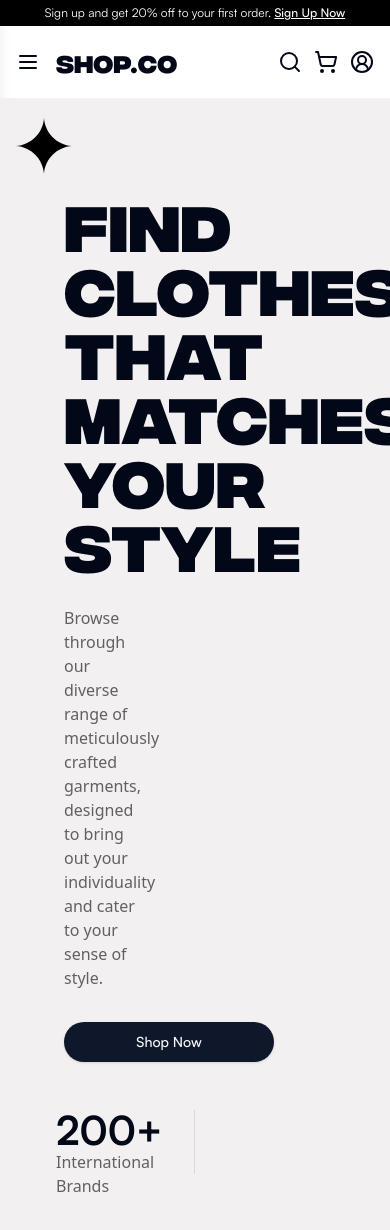
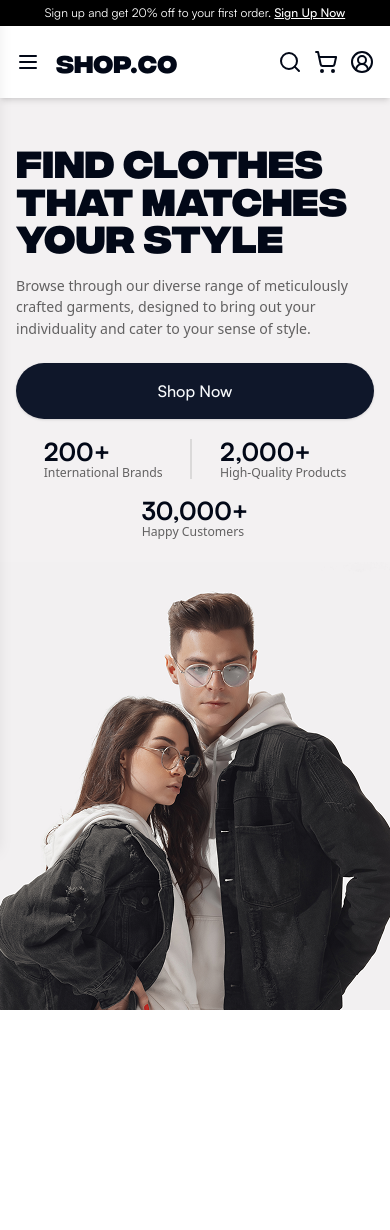
Before and after one commit to GopiSVDev/shop.co, a Next.js app: page / in a window 390 px wide. Shown: the top 1230 px of the page. After the commit the page ends 1010 px from the top, so only its background shows below. Built offline with nearby package versions, Linux system fonts and the light colour scheme.

Commit message:
feat: Complete responsive home page with refactored components

```diff
--- a/app/globals.css
+++ b/app/globals.css
@@ -8,11 +8,11 @@ body {
 }
 
 .container {
-  @apply w-full max-w-[1440px] mx-auto px-4;
+  @apply w-full max-w-[1440px] mx-auto;
 }
 
 .divider {
-  @apply h-[64px] border border-[hsla(0,0%,0%,0.1)];
+  @apply h-fit w-[1px] border border-[hsla(0,0%,0%,0.1)];
 }
 
 @layer base {
--- a/app/layout.tsx
+++ b/app/layout.tsx
@@ -1,7 +1,7 @@
 import type { Metadata } from "next";
 import "./globals.css";
 import localFont from "next/font/local";
-import NotificationBar from "@/components/NotificationBar";
+import NotificationBar from "@/components/layout/NotificationBar/NotificationBar";
 import Navbar from "@/components/layout/Navbar/Navbar";
 
 const satoshi = localFont({
@@ -26,7 +26,9 @@ export default function RootLayout({
 }>) {
   return (
     <html lang="en">
-      <body className={`${satoshi.variable} ${integralCf.variable}`}>
+      <body
+        className={`${satoshi.variable} ${integralCf.variable} min-h-screen overflow-x-hidden`}
+      >
         <NotificationBar />
         <Navbar />
 
--- a/app/page.tsx
+++ b/app/page.tsx
@@ -1,49 +1,9 @@
-import { Button } from "@/components/ui/button";
-import Stats from "@/components/Stats";
+import HomePage from "@/components/layout/Home/HomePage";
 
 export default function Home() {
   return (
-    <div className="w-full bg-offWhite">
-      <section className="container bg-hero relative">
-        <div className="w-1/2 py-11">
-          <div className="flex flex-col gap-8 m-12">
-            <h1 className="text-[64px] font-bold font-integralCf leading-none">
-              FIND CLOTHES THAT MATCHES YOUR STYLE
-            </h1>
-            <p className="text-[hsla(0,0%,0%,0.6)]">
-              Browse through our diverse range of meticulously crafted garments,
-              designed to bring out your individuality and cater to your sense
-              of style.
-            </p>
-            <Button
-              size="lg"
-              className="py-4 px-14 rounded-[62px] font-satoshi font-medium w-[210px]"
-            >
-              Shop Now
-            </Button>
-          </div>
-          <div className="flex gap-8 px-10 mb-14 overflow-hidden">
-            <Stats count="200" caption="International Brands" />
-            <div className="divider"></div>
-            <Stats count="2,000" caption="High-Quality Products" />
-            <div className="divider"></div>
-            <Stats count="30,000" caption="Happy Customers" />
-          </div>
-        </div>
-        <svg
-          className="absolute top-5"
-          width="56"
-          height="56"
-          viewBox="0 0 56 56"
-          fill="none"
-          xmlns="http://www.w3.org/2000/svg"
-        >
-          <path
-            d="M28 0C28.9506 15.0527 40.9472 27.0495 56 28C40.9472 28.9506 28.9506 40.9472 28 56C27.0495 40.9472 15.0527 28.9506 0 28C15.0527 27.0495 27.0495 15.0527 28 0Z"
-            fill="black"
-          />
-        </svg>
-      </section>
-    </div>
+    <>
+      <HomePage />
+    </>
   );
 }
--- a/components/Stats.tsx
+++ /dev/null
@@ -1,14 +0,0 @@
-import React from "react";
-
-const Stats = ({ count, caption }: { count: string; caption: string }) => {
-  return (
-    <div className="flex flex-col">
-      <p className="text-[40px] font-satoshi font-bold leading-none">
-        {count}+
-      </p>
-      <p className="font-normal text-[hsla(0,0%,0%,0.6)]">{caption}</p>
-    </div>
-  );
-};
-
-export default Stats;
--- /dev/null
+++ b/components/layout/Home/DesktopStats.tsx
@@ -0,0 +1,17 @@
+import Stats from "@/components/layout/Home/Stats";
+
+const DesktopStats = () => {
+  return (
+    <div className="hidden md:flex md:flex-row md:justify-between px-14 md:px-0 mt-[clamp(1.25rem,0.75rem+2.5vw,2rem)] w-[550px]">
+      <Stats count="200" caption="International Brands" />
+      <div className="w-[2px] h-16 bg-[hsla(0,0%,0%,0.1)]"></div>{" "}
+      {/* First Divider */}
+      <Stats count="2,000" caption="High-Quality Products" />
+      <div className="w-[2px] h-16 bg-[hsla(0,0%,0%,0.1)]"></div>
+      {/* Second Divider */}
+      <Stats count="30,000" caption="Happy Customers" />
+    </div>
+  );
+};
+
+export default DesktopStats;
--- /dev/null
+++ b/components/layout/Home/HomePage.tsx
@@ -0,0 +1,28 @@
+import Image from "next/image";
+import DesktopStats from "@/components/layout/Home/DesktopStats";
+import MobileStats from "@/components/layout/Home/MobileStats";
+import PrimaryInfo from "@/components/layout/Home/PrimaryInfo";
+
+const HomePage = () => {
+  return (
+    <section className="w-full bg-offWhite">
+      <div className="container lg:bg-hero lg:bg-cover lg:bg-no-repeat lg:bg-right lg:h-[663px]">
+        <div className="px-4 md:px-10 lg:px-16 flex flex-col justify-center lg:items-start md:items-center">
+          <PrimaryInfo />
+          <MobileStats />
+          <DesktopStats />
+        </div>
+      </div>
+      {/* Hero Image for mobile */}
+      <Image
+        className="md:hidden block mx-auto h-auto w-full"
+        src="/images/hero-mobile.png"
+        width={390}
+        height={448}
+        alt="hero image mobile"
+      />
+    </section>
+  );
+};
+
+export default HomePage;
--- /dev/null
+++ b/components/layout/Home/MobileStats.tsx
@@ -0,0 +1,22 @@
+import Stats from "@/components/layout/Home/Stats";
+
+const MobileStats = () => {
+  return (
+    <div className="flex flex-col justify-center pb-5 md:hidden">
+      {/* First Row: Show Two Stats with One Divider */}
+      <div className="lg:hidden flex flex-row justify-evenly pb-4">
+        <Stats count="200" caption="International Brands" />
+        <div className="w-[2px] h-10 bg-[hsla(0,0%,0%,0.1)]"></div>{" "}
+        {/* First Divider */}
+        <Stats count="2,000" caption="High-Quality Products" />
+      </div>
+
+      {/* Third Stat: Centered Below in Mobile, Part of Row in Large Screens */}
+      <div className="flex justify-center md:hidden">
+        <Stats count="30,000" caption="Happy Customers" />
+      </div>
+    </div>
+  );
+};
+
+export default MobileStats;
--- /dev/null
+++ b/components/layout/Home/PrimaryInfo.tsx
@@ -0,0 +1,23 @@
+import { Button } from "@/components/ui/button";
+
+const PrimaryInfo = () => {
+  return (
+    <div className="pt-[clamp(2.5rem,1.375rem+5.625vw,6.4375rem)]">
+      <h1 className="text-[clamp(2.25rem,1.75rem+2.5vw,4rem)] font-bold font-integralCf leading-none pb-5">
+        FIND CLOTHES <br />
+        THAT MATCHES <br />
+        YOUR STYLE
+      </h1>
+      <p className="text-[hsla(0,0%,0%,0.6)] text-[clamp(0.875rem,0.8392857142857143rem+0.17857142857142858vw,1rem)] pb-6 max-w-[545px]">
+        Browse through our diverse range of meticulously crafted garments,
+        designed to bring out your individuality and cater to your sense of
+        style.
+      </p>
+      <Button className="font-satoshi font-medium w-full md:max-w-[210px]">
+        Shop Now
+      </Button>
+    </div>
+  );
+};
+
+export default PrimaryInfo;
--- /dev/null
+++ b/components/layout/Home/Stats.tsx
@@ -0,0 +1,16 @@
+import React from "react";
+
+const Stats = ({ count, caption }: { count: string; caption: string }) => {
+  return (
+    <div className="flex flex-col">
+      <p className="text-[clamp(1.5rem,1.2142857142857144rem+1.4285714285714286vw,2.5rem)] font-satoshi font-bold leading-none">
+        {count}+
+      </p>
+      <p className="font-normal text-[hsla(0,0%,0%,0.6)] text-[clamp(0.75rem,0.6785714285714286rem+0.35714285714285715vw,1rem)]">
+        {caption}
+      </p>
+    </div>
+  );
+};
+
+export default Stats;
--- a/components/layout/Navbar/Navbar.tsx
+++ b/components/layout/Navbar/Navbar.tsx
@@ -11,7 +11,7 @@ const Navbar = () => {
   const [isMobileSearchOpen, setIsMobileSearchOpen] = useState(false);
 
   return (
-    <header className="w-full">
+    <header className="w-full bg-white sticky top-0 shadow-md">
       <div className="container flex justify-between items-center px-4 py-5 md:px-10 lg:px-16 lg:gap-10">
         {/* Left Section */}
         <nav className="flex items-center gap-4">
--- a/components/ui/button.tsx
+++ b/components/ui/button.tsx
@@ -1,8 +1,8 @@
-import * as React from "react"
-import { Slot } from "@radix-ui/react-slot"
-import { cva, type VariantProps } from "class-variance-authority"
+import * as React from "react";
+import { Slot } from "@radix-ui/react-slot";
+import { cva, type VariantProps } from "class-variance-authority";
 
-import { cn } from "@/lib/utils"
+import { cn } from "@/lib/utils";
 
 const buttonVariants = cva(
   "inline-flex items-center justify-center gap-2 whitespace-nowrap rounded-md text-sm font-medium transition-colors focus-visible:outline-none focus-visible:ring-1 focus-visible:ring-ring disabled:pointer-events-none disabled:opacity-50 [&_svg]:pointer-events-none [&_svg]:size-4 [&_svg]:shrink-0",
@@ -21,7 +21,7 @@ const buttonVariants = cva(
         link: "text-primary underline-offset-4 hover:underline",
       },
       size: {
-        default: "h-9 px-4 py-2",
+        default: "py-4 px-14 rounded-[62px] text-[16px] mb-5",
         sm: "h-8 rounded-md px-3 text-xs",
         lg: "h-10 rounded-md px-8",
         icon: "h-9 w-9",
@@ -32,26 +32,26 @@ const buttonVariants = cva(
       size: "default",
     },
   }
-)
+);
 
 export interface ButtonProps
   extends React.ButtonHTMLAttributes<HTMLButtonElement>,
     VariantProps<typeof buttonVariants> {
-  asChild?: boolean
+  asChild?: boolean;
 }
 
 const Button = React.forwardRef<HTMLButtonElement, ButtonProps>(
   ({ className, variant, size, asChild = false, ...props }, ref) => {
-    const Comp = asChild ? Slot : "button"
+    const Comp = asChild ? Slot : "button";
     return (
       <Comp
         className={cn(buttonVariants({ variant, size, className }))}
         ref={ref}
         {...props}
       />
-    )
+    );
   }
-)
-Button.displayName = "Button"
+);
+Button.displayName = "Button";
 
-export { Button, buttonVariants }
+export { Button, buttonVariants };
```
Also changed, not shown: components/layout/NotificationBar/NotificationBar.tsx (renamed from components/NotificationBar.tsx), public/images/hero-mobile.png (added).
